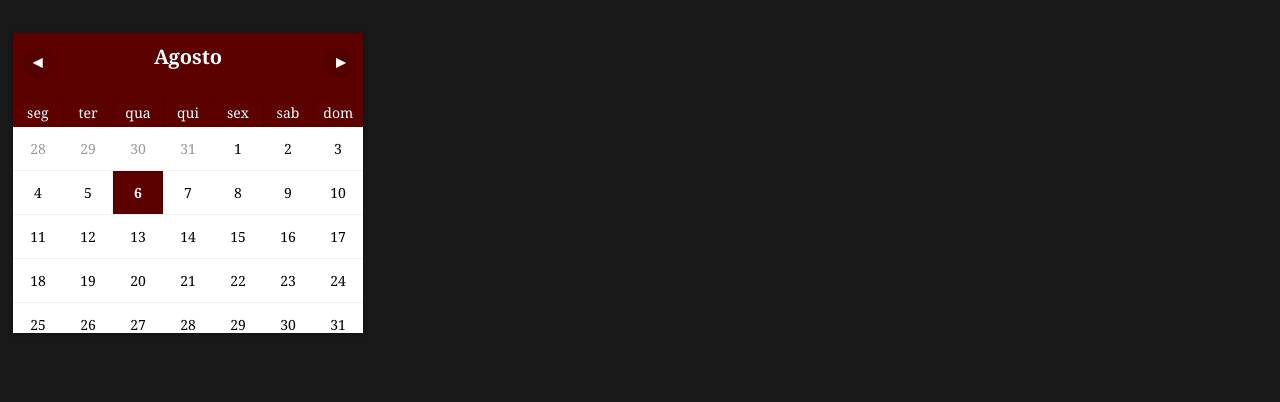
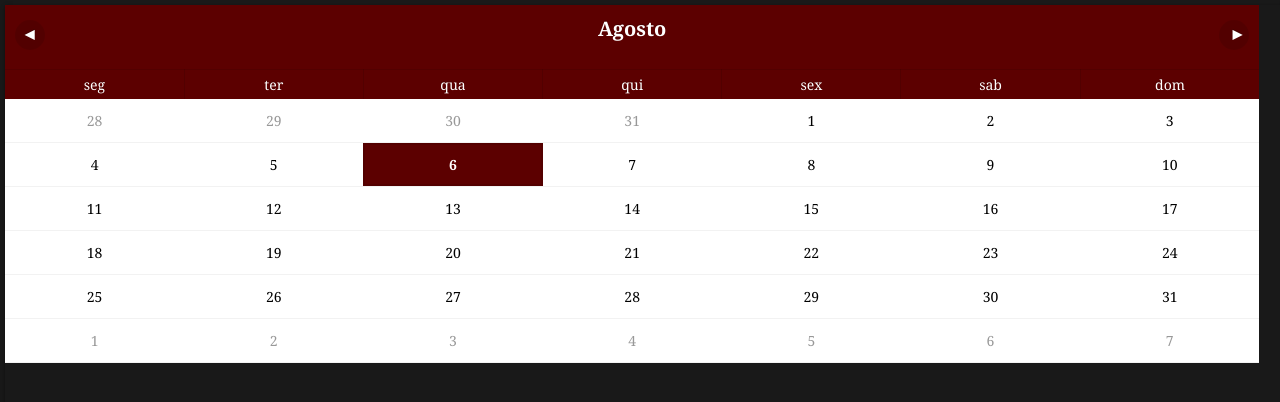
Before and after one commit to Angels2legnA/calendario, a plain HTML site: page index.html in a window 1280 px wide. Drawn offline with Linux system fonts and the light colour scheme.

Commit message:
Update index.html

```diff
--- a/index.html
+++ b/index.html
@@ -1,5 +1,22 @@
 <!DOCTYPE html>
 <html lang="pt-BR">
+    <style>
+  /* Desativa todas as rolagens */
+  html, body, #calendari, .wrapper {
+    overflow: hidden !important;
+    margin: 0 !important;
+    padding: 0 !important;
+    width: 100% !important;
+    height: 100% !important;
+  }
+
+  /* Ajuste fino para o Notion */
+  table {
+    width: 98% !important;
+    margin: 0 auto !important;
+    transform: scale(0.98); /* Compensa margens ocultas */
+  }
+</style>
 <head>
     <meta charset="UTF-8">
     <meta name="viewport" content="width=device-width, initial-scale=1.0">
```
